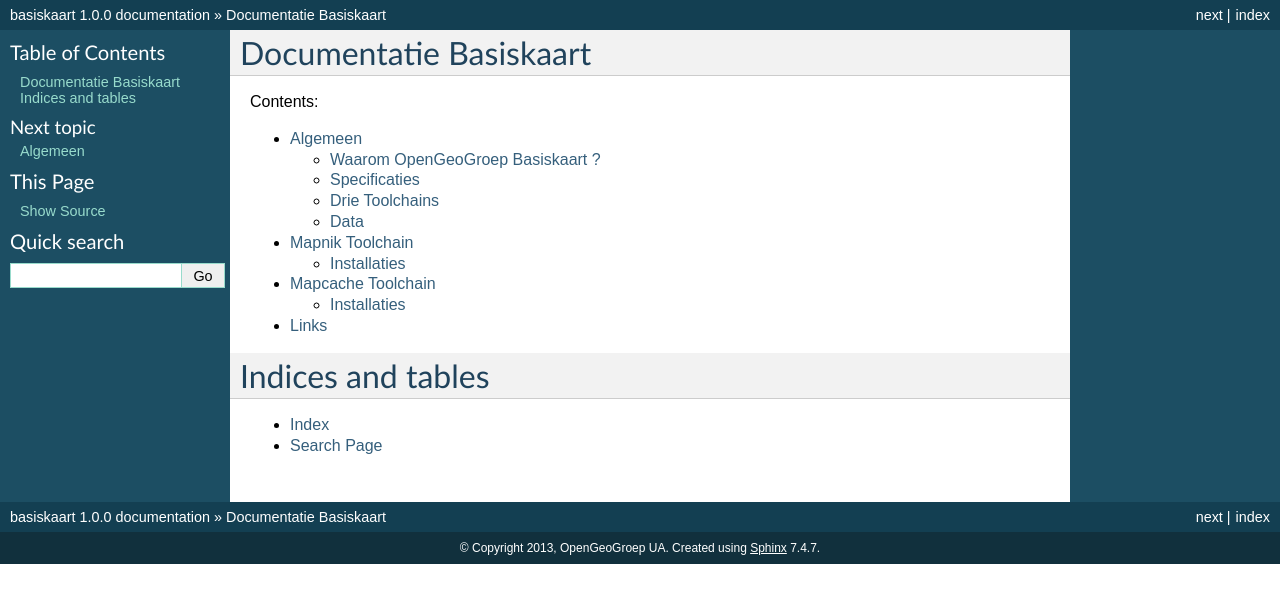
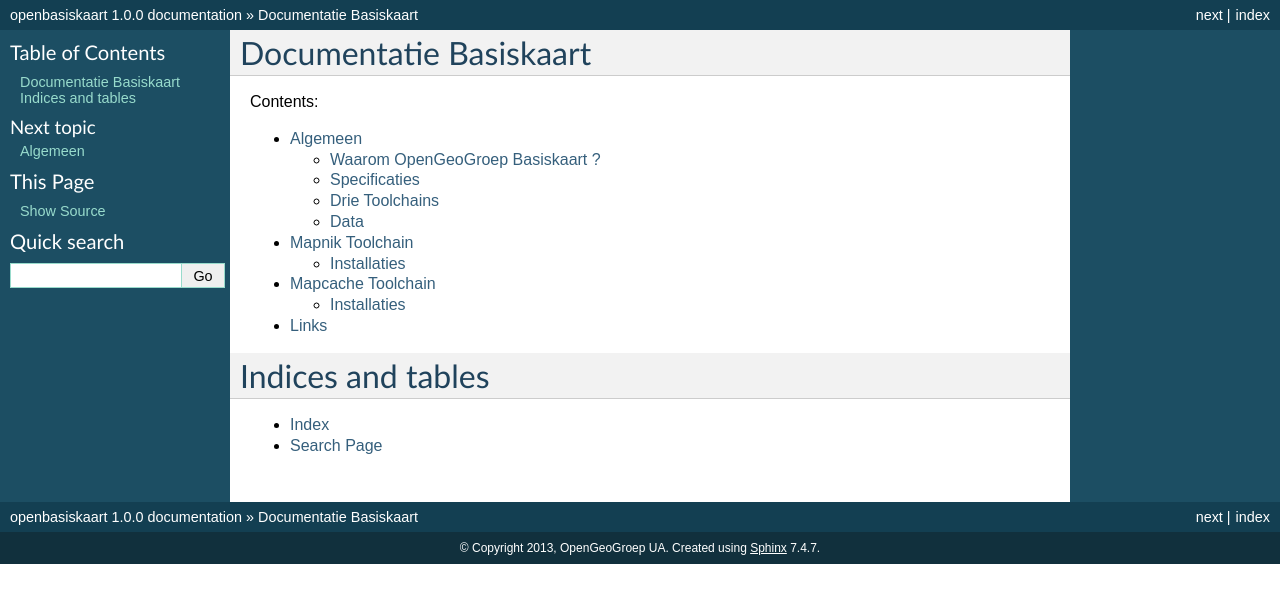
Before and after one commit to opengeogroep/openbasiskaart, a Sphinx documentation site: the page built from docs/source/index.rst, in a window 1280 px wide. Shown: the top 603 px of the page. Built offline with Sphinx 7.4.7, drawn with Linux system fonts in a browser that asks for light colours.

Commit message:
name change naar openbasiskaart

```diff
--- a/docs/source/conf.py
+++ b/docs/source/conf.py
@@ -1,6 +1,6 @@
 # -*- coding: utf-8 -*-
 #
-# basiskaart documentation build configuration file, created by
+# openbasiskaart documentation build configuration file, created by
 # sphinx-quickstart on Wed Jan 30 16:03:46 2013.
 #
 # This file is execfile()d with the current directory set to its containing dir.
@@ -40,7 +40,7 @@ source_suffix = '.rst'
 master_doc = 'index'
 
 # General information about the project.
-project = u'basiskaart'
+project = u'openbasiskaart'
 copyright = u'2013, OpenGeoGroep UA'
 
 # The version info for the project you're documenting, acts as replacement for
@@ -164,7 +164,7 @@ html_static_path = ['_static']
 #html_file_suffix = None
 
 # Output file base name for HTML help builder.
-htmlhelp_basename = 'basiskaartdoc'
+htmlhelp_basename = 'openbasiskaartdoc'
 
 
 # -- Options for LaTeX output --------------------------------------------------
@@ -183,7 +183,7 @@ latex_elements = {
 # Grouping the document tree into LaTeX files. List of tuples
 # (source start file, target name, title, author, documentclass [howto/manual]).
 latex_documents = [
-  ('index', 'basiskaart.tex', u'basiskaart Documentation',
+  ('index', 'openbasiskaart.tex', u'openbasiskaart Documentation',
    u'OpenGeoGroep U.A.', 'manual'),
 ]
 
@@ -213,7 +213,7 @@ latex_documents = [
 # One entry per manual page. List of tuples
 # (source start file, name, description, authors, manual section).
 man_pages = [
-    ('index', 'basiskaart', u'basiskaart Documentation',
+    ('index', 'openbasiskaart', u'openbasiskaart Documentation',
      [u'OpenGeoGroep U.A.'], 1)
 ]
 
@@ -227,8 +227,8 @@ man_pages = [
 # (source start file, target name, title, author,
 #  dir menu entry, description, category)
 texinfo_documents = [
-  ('index', 'basiskaart', u'basiskaart Documentation',
-   u'OpenGeoGroep U.A.', 'basiskaart', 'One line description of project.',
+  ('index', 'openbasiskaart', u'openbasiskaart Documentation',
+   u'OpenGeoGroep U.A.', 'openbasiskaart', 'One line description of project.',
    'Miscellaneous'),
 ]
 
```
